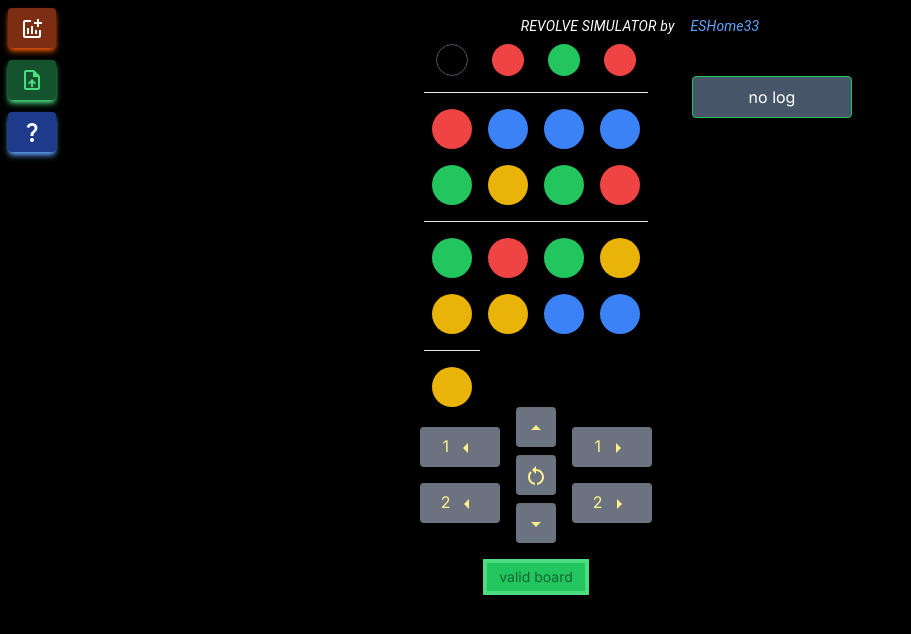
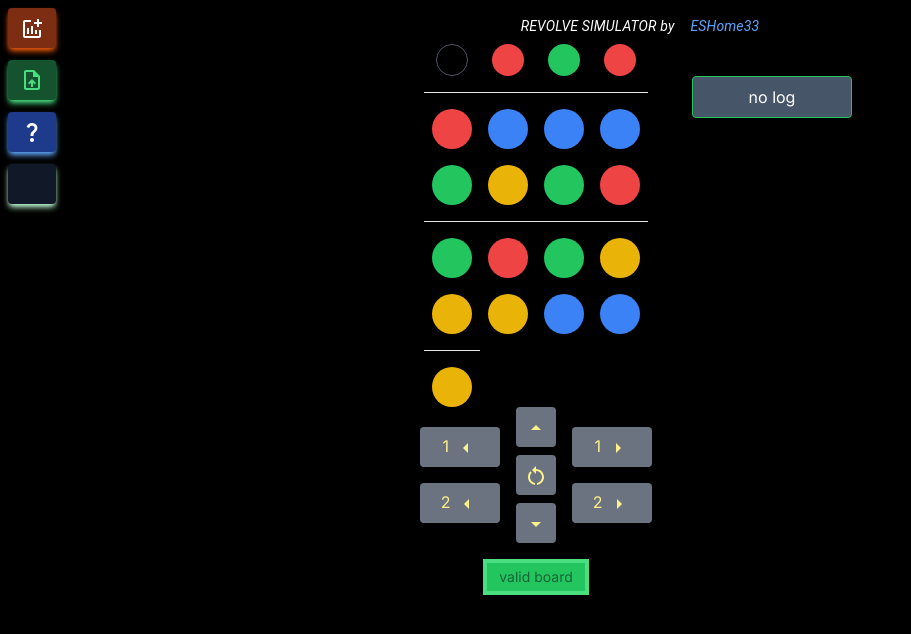
Before and after one commit to esHome33/revolve, a Next.js app: page / in a window 1280 px wide. Shown: the top 634 px of the page, without its empty margins (0-911 px from the left). Built offline with nearby package versions, Linux system fonts and the light colour scheme.

Commit message:
ajout des coups joués

```diff
--- a/src/app/page.tsx
+++ b/src/app/page.tsx
@@ -10,8 +10,7 @@ import Revolve from "@/lib/revolve";
 import { useRef, useState } from "react";
 import AddchartIcon from '@mui/icons-material/Addchart';
 import QuestionMarkIcon from '@mui/icons-material/QuestionMark';
-import Modal from "@mui/material/Modal";
-import { Button, ButtonGroup, TextField, Typography } from "@mui/material";
+import { Typography } from "@mui/material";
 import Link from "next/link";
 import { useRouter } from "next/navigation";
 import Fileupload from "@/components/fupload";
@@ -40,6 +39,8 @@ export default function Home() {
   //let myRev = new Revolve("RYYYYXGBBBBBYYYYYRRRR");
   //let myRev = new Revolve("RGGGGXGBBBBBYYYYYRRRR");
   //let myRev = new Revolve("XRGGYYRBRYBGBGGBRBYRY");
+  const [count, setCount] = useState<number|undefined>(undefined);
+
 
   const router = useRouter();
 
@@ -61,6 +62,7 @@ export default function Home() {
       //setNewgame(jeu_saved);
     }
     setRefresh(!refresh);
+    setCount(jeu.current?.getLogSize())
     return new_jeu;
   };
 
@@ -79,9 +81,9 @@ export default function Home() {
     const jau = getJeu();
     if (jau) {
       const current_log = jau.getLog();
-      const posvide = jau.getVidePosition();
       setActionLog(current_log);
       setRefresh(!refresh);
+      setCount(jau.getLogSize());
     }
   };
 
@@ -92,6 +94,7 @@ export default function Home() {
     if (jau) {
       const resu = jau.check_colors();
       setCheck(() => resu);
+      setCount(jau.getLogSize());
     }
   }
 
@@ -157,6 +160,8 @@ export default function Home() {
     jeu.current = new Revolve(saved);
     setActionLog([]);
     setCheck(true);
+    setCount(undefined);
+
     //setNewgame(saved);
     //setCoups("");
   }
@@ -254,6 +259,7 @@ export default function Home() {
       const lg = proposed_new_game.getLog();
       setActionLog(lg);
       setCheck(true);
+      setCount(proposed_new_game.getLogSize());
     }
 
 
@@ -280,6 +286,10 @@ export default function Home() {
         >
           <QuestionMarkIcon className="mt-1" />
         </button>
+
+        <div className="px-1 py-3 shadow-md shadow-green-200 bg-gray-900 rounded h-10 text-xs text-center">
+          {count?count:""}
+        </div>
 
       </div>
 
--- a/src/lib/revolve.ts
+++ b/src/lib/revolve.ts
@@ -709,6 +709,10 @@ export default class Revolve {
 		return resu;
 	}
 
+	public getLogSize() {
+		return this.log.length;
+	}
+
 	public to_string() {
 		const c1 = this.get_col1();
 		const c2 = this.get_col2();
```
